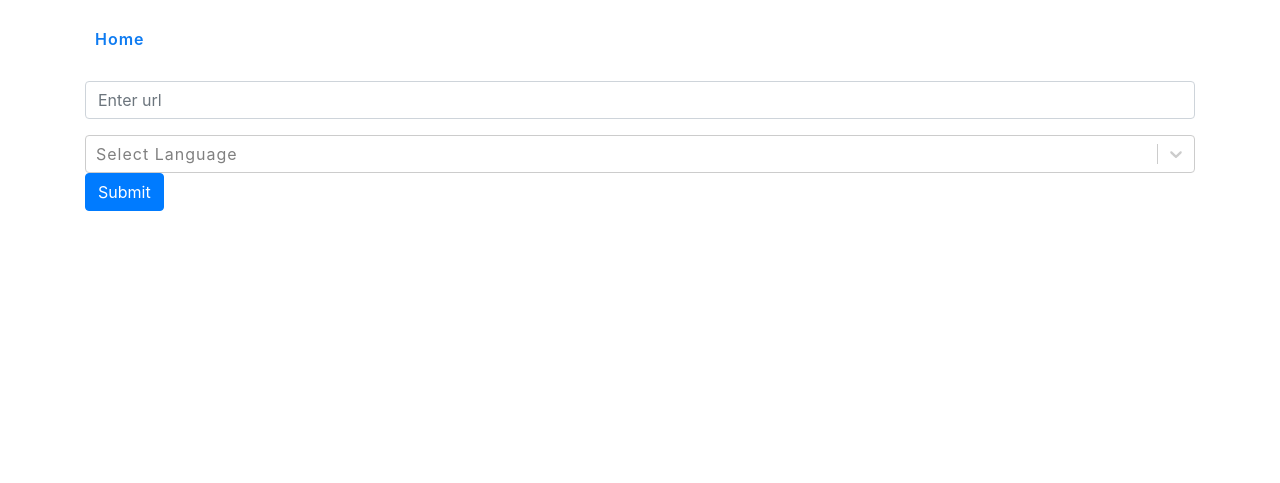
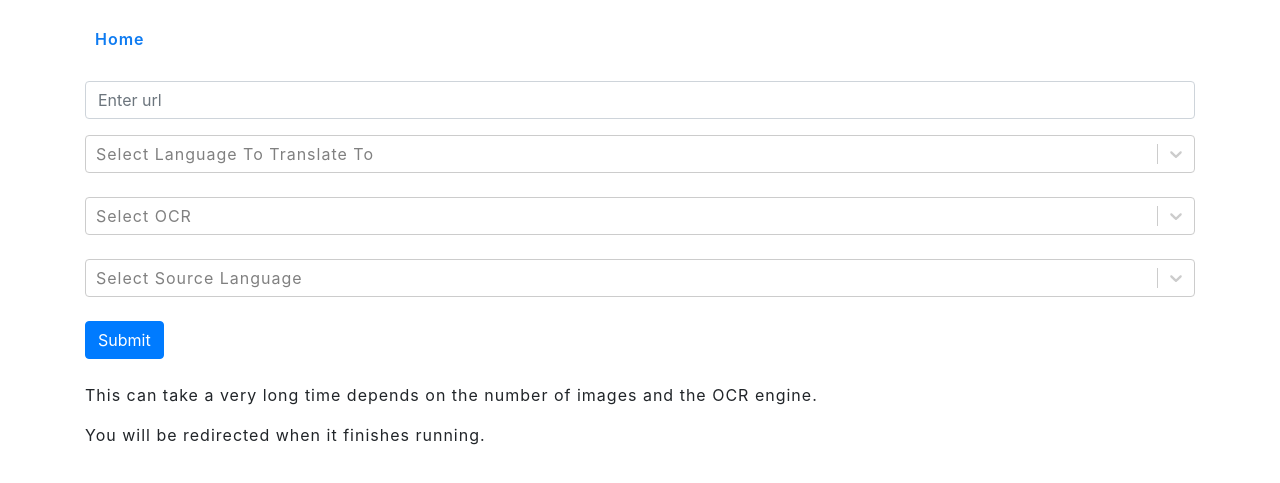
Before and after one commit to ducphamle2/computer-vision-IT4342E-FE, a React app: page / in a window 1280 px wide. Shown: the part 49-532 px from the top of the page. Built offline with nearby package versions, Linux system fonts and the light colour scheme.

Commit message:
fix result page

```diff
--- a/public/index.html
+++ b/public/index.html
@@ -24,7 +24,7 @@
       work correctly both with client-side routing and a non-root public URL.
       Learn how to configure a non-root public URL by running `npm run build`.
     -->
-    <title>File Upload And Download</title>
+    <title>Manga Translator</title>
   </head>
   <body>
     <noscript>You need to enable JavaScript to run this app.</noscript>
--- a/src/components/App.js
+++ b/src/components/App.js
@@ -6,10 +6,21 @@ import { API_URL } from '../utils/constants';
 import Select from 'react-select';
 
 const options = [
-  { value: 'vietnamese', label: 'Vietnamese'},
-  { value: 'english', label: 'English'},
-  { value: 'russian', label: 'Russian'},
+  { value: 'vietnamese', label: 'Vietnamese' },
+  { value: 'english', label: 'English' },
+  { value: 'russian', label: 'Russian' },
 ]
+
+const OCRoptions = [
+  { value: 'google', label: 'Google Vision' },
+  { value: 'tes', label: 'Tesseract' },
+]
+
+const langoptions = [
+  { value: 'jp', label: 'Japanese' },
+  { value: 'en', label: 'English' },
+]
+
 
 function App(props) {
   const [file, setFile] = useState(null); // state for storing actual image
@@ -19,6 +30,9 @@ function App(props) {
   });
   const [errorMsg, setErrorMsg] = useState('');
   const [selectedLang, setSelectedLang] = useState('');
+  const [selectedOCR, setSelectedOCR] = useState('');
+  const [selectedSourceLang, setSelectedSourceLang] = useState('');
+
 
   const [isPreviewAvailable, setIsPreviewAvailable] = useState(false); // state to show preview only for images
   const dropRef = useRef(); // React ref for managing the hover state of droppable area
@@ -26,9 +40,15 @@ function App(props) {
   const handleChange = (value) => {
     setSelectedLang(value)
     console.log(selectedLang)
-};
-
-
+  };
+  const handleChangeOCR = (value) => {
+    setSelectedOCR(value)
+    console.log(selectedOCR)
+  };
+  const handleChangelang = (value) => {
+    setSelectedSourceLang(value)
+    console.log(selectedLang)
+  };
   const handleInputChange = (event) => {
     setState({
       ...state,
@@ -58,14 +78,13 @@ function App(props) {
   };
 
   const handleOnSubmit = async (event) => {
-    alert('PLEASE WAIT...')
     event.preventDefault();
     console.log("AAAAAAAAAAAAAAAAAAAAAAAAAAAAAa")
     try {
       const { url } = state;
       var expression = /(https?:\/\/(?:www\.|(?!www))[a-zA-Z0-9][a-zA-Z0-9-]+[a-zA-Z0-9]\.[^\s]{2,}|www\.[a-zA-Z0-9][a-zA-Z0-9-]+[a-zA-Z0-9]\.[^\s]{2,}|https?:\/\/(?:www\.|(?!www))[a-zA-Z0-9]+\.[^\s]{2,}|www\.[a-zA-Z0-9]+\.[^\s]{2,})/gi;
       var regex = new RegExp(expression);
-      let payload = 'url=' + url + '&lang=' + selectedLang.value
+      let payload = 'url=' + url + '&lang=' + selectedLang.value + '&ocr=' + selectedOCR.value + '&srclang=' + selectedSourceLang.value
       console.log(payload)
       if (url.match(regex)) {
         setErrorMsg('');
@@ -116,12 +135,27 @@ function App(props) {
           </Col>
         </Row>
         <Select
-          placeholder="Select Language"
-          defaultValue={options[0]}
+          placeholder="Select Language To Translate To"
           label="Choose Language"
           value={selectedLang}
           onChange={handleChange}
           options={options}
+        />
+        <br></br>
+        <Select
+          placeholder="Select OCR"
+          label="Choose OCR"
+          value={selectedOCR}
+          onChange={handleChangeOCR}
+          options={OCRoptions}
+        />
+        <br></br>
+        <Select
+          placeholder="Select Source Language"
+          label="Choose source language"
+          value={selectedSourceLang}
+          onChange={handleChangelang}
+          options={langoptions}
         />
         {/* <div className="upload-section">
           <Dropzone
@@ -157,10 +191,14 @@ function App(props) {
               </div>
             )}
         </div> */}
+        <br></br>
         <Button variant="primary" type="submit" onClick={handleOnSubmit}>
           Submit
         </Button>
       </Form>
+      <br></br>
+      <p>This can take a very long time depends on the number of images and the OCR engine.</p>
+      <p>You will be redirected when it finishes running.</p>
     </React.Fragment>
   );
 }
--- a/src/components/Result.js
+++ b/src/components/Result.js
@@ -4,87 +4,29 @@ import React, { useEffect } from 'react';
 // import { API_URL } from '../utils/constants';
 import { useLocation } from 'react-router-dom';
 
+var listOfImages = []
+const importAll = (r) => {
+  return r.keys().map(r);
+}
+listOfImages = importAll(require.context('/mnt/d/Git repo/computer-vision-IT4342E/ocr_manga/executables/tmp_images/inpainted', false, /\.(png|jpe?g)$/));
+
 const Result = () => {
+
   const location = useLocation();
   // const [Result, setResult] = useState([]);
   // const [errorMsg, setErrorMsg] = useState('');
   useEffect(() => {
+    console.log(listOfImages)
     console.log("location after passing from main component: ", location.state)
   }, [])
 
-  // useEffect(() => {
-  //   const getResult = async () => {
-  //     try {
-  //       const { data } = await axios.get(`${API_URL}/getAllFiles`);
-  //       setErrorMsg('');
-  //       setResult(data);
-  //     } catch (error) {
-  //       error.response && setErrorMsg(error.response.data);
-  //     }
-  //   };
-
-  //   getResult();
-  // }, []);
-
-  // const downloadFile = async (id, path, mimetype) => {
-  //   try {
-  //     const result = await axios.get(`${API_URL}/download/${id}`, {
-  //       responseType: 'blob'
-  //     });
-  //     const split = path.split('/');
-  //     const filename = split[split.length - 1];
-  //     setErrorMsg('');
-  //     return download(result.data, filename, mimetype);
-  //   } catch (error) {
-  //     if (error.response && error.response.status === 400) {
-  //       setErrorMsg('Error while downloading file. Try again later');
-  //     }
-  //   }
-  // };
-
   return (
-    // <div className="files-container">
-    //   {errorMsg && <p className="errorMsg">{errorMsg}</p>}
-    //   <table className="files-table">
-    //     <thead>
-    //       <tr>
-    //         <th>Title</th>
-    //         <th>Description</th>
-    //         <th>Download File</th>
-    //       </tr>
-    //     </thead>
-    //     <tbody>
-    //       {Result.length > 0 ? (
-    //         Result.map(
-    //           ({ _id, title, description, file_path, file_mimetype }) => (
-    //             <tr key={_id}>
-    //               <td className="file-title">{title}</td>
-    //               <td className="file-description">{description}</td>
-    //               <td>
-    //                 <a
-    //                   href="#/"
-    //                   onClick={() =>
-    //                     downloadFile(_id, file_path, file_mimetype)
-    //                   }
-    //                 >
-    //                   Download
-    //                 </a>
-    //               </td>
-    //             </tr>
-    //           )
-    //         )
-    //       ) : (
-    //         <tr>
-    //           <td colSpan={3} style={{ fontWeight: '300' }}>
-    //             No files found. Please add some.
-    //           </td>
-    //         </tr>
-    //       )}
-    //     </tbody>
-    //   </table>
-    // </div>
     <div>
-
+      {
+        listOfImages.map(
+          (index, image) => <img key={index} src={image} alt="info"></img>
+        )
+      }
     </div>
   );
 };
```
